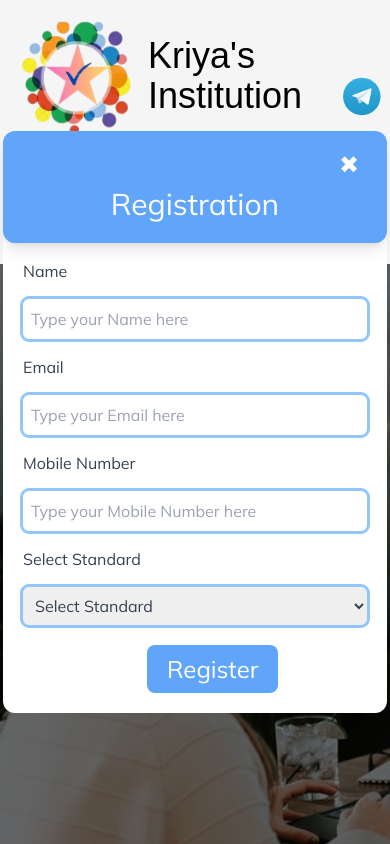
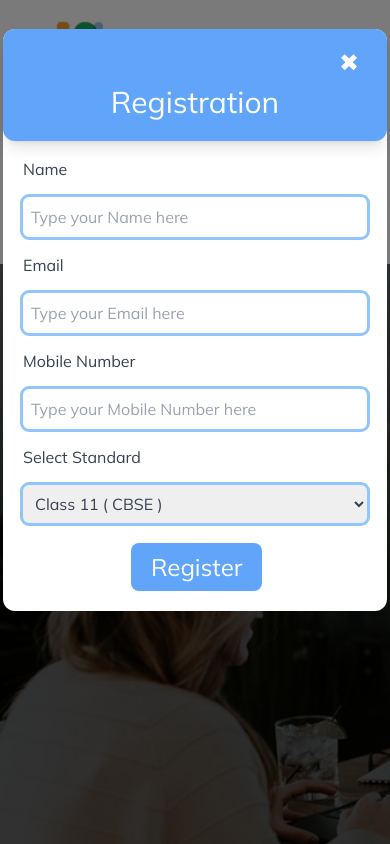
Before and after one commit to Smartsantosh1928/kriyas-institution, a React (Vite) app: page /home in a window 390 px wide. Shown: the top 844 px of the page. Built offline with nearby package versions, Linux system fonts and the light colour scheme; a web font is replaced by a local one.

Commit message:
fees removed

```diff
--- a/index.html
+++ b/index.html
@@ -2,11 +2,12 @@
 <html lang="en">
   <head>
     <meta charset="UTF-8" />
+    <meta name="google-site-verification" content="IrpqbHCZTxMXQKvYIVK4DTG_0aQgZO6_kmpXSfAXhfs" />
     <link rel="icon" type="image/png" href="/img/logo.jpg" />
     <!-- //meta tags for seo -->
     <meta name="title" content="Kriyas Institution" />
     <meta name="description" content="Kriyas Institution" />
-    <meta name="keywords" content="Kriyas academy, Institution for chemistry, Kriyas Institution,chemistry Institution" />
+    <meta name="keywords" content="kriyas institution,kriya's institution,Kriyasinstitution.in,kriyasinstitution,kriyas for chemistry,kriyas institution only for chemistry,kriyas institution for chemistry,kriyasinstitution for chemistry,chemistry learning,chemistry courses kriyas,chemistry for students,online chemistry,Kriyas Institution" />
     <meta name="author" content="Kriyas Institution" />
     <meta name="robots" content="index, follow" />
     <meta name="googlebot" content="index, follow" />
--- a/src/index.css
+++ b/src/index.css
@@ -4,11 +4,9 @@
 @tailwind utilities;
 
 body{
-    overflow: hidden;
     font-family: 'Mulish', sans-serif;
     background-color: #f5f5f5;
 }
-
 .edu {
     font-family: 'Edu NSW ACT Foundation', sans-serif;
 }
--- a/src/pages/home.jsx
+++ b/src/pages/home.jsx
@@ -12,14 +12,14 @@ import { useState } from 'react';
 import Coursecard from '../card/courseCard';
 import { coursedata, tndata } from '../data/course-data';
 import Swal from 'sweetalert2';
-import ReactLoading from 'react-loading';
+import Register from './register'
 
 export function Home() {
     const year = new Date().getFullYear();
 
     const hanndleDownload = () => {
 
-        fetch('https://plum-sparkling-squid.cyclic.app/downloadbrochure',
+        fetch('http://localhost:3000/downloadbrochure',
         {
           method:"GET",
         }).then(Response => Response.blob())
@@ -52,10 +52,13 @@ export function Home() {
     const scriptURL = "https://script.google.com/macros/s/AKfycbxqePwBS9AriYdbi69jTBdiftstxuPW5cgkoLfG6IZ_w3iidjSHZoqUtaBrXFFoOrs_/exec"
 
     const handlesubmit = async () => {
+      const emailRegex = /^[^\s@]+@[^\s@]+\.[^\s@]+$/;
       if(details.stud_name == "" || details.stud_name == undefined)
       Swal.fire({icon:"warning",title:"Please Enter Your Name"})
       else if(details.stud_email == "" || details.stud_email == undefined)
       Swal.fire({icon:"warning",title:"Please Enter Your Email"})
+      else if(!emailRegex.test(details.stud_email))
+      Swal.fire({icon:"warning",title:"Invalid Email format"})
       else if(details.stud_phone == "" || details.stud_phone == undefined)
       Swal.fire({icon:"warning",title:"Please Enter Your Mobile Number"})
       else if(details.stud_std == "" || details.stud_std == undefined)
@@ -74,7 +77,7 @@ export function Home() {
             'You Have Been Registered Successfully!',
             'Mentor Will Contact You Soon...'
             )
-            fetch("https://plum-sparkling-squid.cyclic.app/sendmail",
+            fetch("http://localhost:3000/sendmail",
             {
               method: 'POST',
               headers: {
@@ -85,14 +88,13 @@ export function Home() {
             setisloading(false)
             setDetails({});
             document.querySelectorAll("input").forEach(input => input.value = "");
-            document.querySelectorAll("select").value = "";
-
+            setpopup(false)
           })
           .catch(error => console.error('Error!', error.message))
         }
     }
 
-    const [popup,setpopup] = useState(true)
+    const [popup,setpopup] = useState(false)
     const handlePopup = () => {
       setpopup(!popup)
     }
@@ -102,17 +104,6 @@ export function Home() {
         setpopup(!popup)
       }, 5000);
     },[])
-
-    if (popup)
-      document.body.style.overflow = 'auto';
-    else
-    {
-      window.scrollTo(0,0);
-      document.body.style.overflow = 'hidden';
-      if(window.scrollY!==0)
-      window.scrollTo(0,0)
-    }
-
 
     const handlescroll = ()=>{
       window.scroll({
@@ -126,6 +117,7 @@ export function Home() {
             <div className='w-full h-auto flex md:flex-row bg-[#f5f5f5] p-5 flex-col edu'>
                 <img src="/img/logo.png" alt="LOGO" className='w-28 h-28 md:w-40 md:h-40 mr-3'/>
                 <span className='text-4xl -mt-24 ml-32 text-start md:ml-0 md:text-6xl md:mt-12'>Kriya's Institution</span>
+                <span className='text-4xl -mt-24 ml-32 text-start md:ml-0 md:text-6xl md:mt-12 hidden'>Kriyas Institution</span>
                     <a href="https://t.me/+0UkplEEdQX4zZTQ1" target="_blank" className='ml-auto -mr-5 -mt-12 md:mt-0 flex flex-row border border-none p-2 rounded-3xl md:mb-32 md:-mr-44'>
                         <img src={Telegramsvg} alt="Telegram" className='w-10 h-10 hover:bg-[#239bcd] rounded-lg' />
                         <span className='text-3xl  hidden md:block'>Telegram Channel</span>
@@ -136,6 +128,7 @@ export function Home() {
             <div className="absolute top-0 h-full w-full bg-[url('/img/teamwork.jpg')] bg-cover" />
             <div className="absolute top-0 h-full w-full bg-black/50 bg-cover bg-center" />
         </div>
+        { popup&&<Register popup={popup} handlePopup={handlePopup} handleChange={handleChange} details={details} handlesubmit={handlesubmit} isloading={isloading} setisloading={setisloading}/>}
         <div className='w-full h-auto text-4xl bg-[#f5f5f5] text-blue-500 p-5 grid grid-cols-1 md:grid-cols-2'>
             <div className='md:mt-24 mt-0'>
                 <div className='flex flex-row items-center justify-center'>
@@ -185,7 +178,7 @@ export function Home() {
               </Card>
             ))}
           </div>
-      <div className={`container mx-auto p-4 ${popup ? 'hidden' : 'block'}`}>
+      {/* <div className={`container mx-auto p-4 ${popup ? 'hidden' : 'block'}`}>
         <Card className="absolute top-2/4 left-2/4 w-full max-w-[24rem] -translate-y-2/4 -translate-x-2/4">
           <CardHeader
             variant="gradient"
@@ -215,9 +208,9 @@ export function Home() {
               <option value="TNBSE Class 12 (Eng)">TNBSE Class 12  ( Medium:Eng )</option>
               <option value="NEET/JEE">NEET/JEE</option>
             </select>
-            {/* <div className="-ml-2.5 flex">
+             <div className="-ml-2.5 flex">
               <checkbox label="I agree the Terms and Conditions" checked={details.terms} name="terms" onChange={(e) => {setDetails(e.target.checked)}}/>
-            </div> */}
+            </div>
           </CardBody>
           <CardFooter className="pt-0">
             {
@@ -232,7 +225,7 @@ export function Home() {
 
          </CardFooter>
         </Card>
-      </div>
+      </div> */}
       <section data-section="course">
       <div className='w-full h-full grid grid-cols-1 md:grid-cols-4 p-10 -mt-16 mb-24 gap-10'>
           {
--- /dev/null
+++ b/src/pages/register.jsx
@@ -0,0 +1,58 @@
+import React from "react"
+import { Card,CardHeader,CardBody,Typography,Button,Avatar,CardFooter,Input,Select,Option,Checkbox } from "@material-tailwind/react";
+import ReactLoading from 'react-loading';
+
+
+const Register =({popup,handlePopup,handleChange,details,handlesubmit,isloading})=>{
+return <div className=" fixed inset-0  bg-black bg-opacity-50 z-50  w-full h-full">
+       <div className={`container fixed top-80 z-10 mx-auto p-4}`}>
+        <Card className="absolute top-2/4 left-2/4 w-full max-w-[24rem] -translate-y-2/4 -translate-x-2/4">
+          <CardHeader
+            variant="gradient"
+            color="blue"
+            className="mb-4 grid h-28 place-items-center p-5 bg-blue-400"
+            >
+            <button onClick={handlePopup} className='p-1 px-2 hover:bg-[#ffffff] hover:opacity-50 hover:text-black rounded-full ml-auto -mt-2 text-2xl'>&#10006;</button>
+            <Typography variant="h3">
+              Registration
+            </Typography>
+          </CardHeader>
+          <CardBody className="flex flex-col gap-4 px-5 w-full">
+            <span>Name</span>
+            <input type="text" label="Name" size="lg" name="stud_name" onChange={handleChange} placeholder="Type your Name here" className='outline rounded-md p-2 outline-blue-300'/>
+            <span>Email</span>
+            <input type="email" label="Email" size="lg" name="stud_email" onChange={handleChange} placeholder="Type your Email here" className='outline rounded-md p-2 outline-blue-300'/>
+            <span>Mobile Number</span>
+            <input type="text" label="Phone" size="lg" name="stud_phone" onChange={handleChange} placeholder="Type your Mobile Number here" className='outline rounded-md p-2 outline-blue-300'/>
+              <span>Select Standard</span>
+            <select label="Select Class" name="stud_std" value={details.stud_std} onChange={handleChange} className='outline rounded-md p-2 outline-blue-300'>
+              <option value="" disabled defaultValue={""}>Select Standard</option>
+              <option value="Class 11 (CBSE)">Class 11 ( CBSE )</option>
+              <option value="Class 12 (CBSE)">Class 12 ( CBSE )</option>
+              <option value="TNBSE Class 11 (Tam)">TNBSE Class 11 ( Medium:Tam )</option>
+              <option value="TNBSE Class 12 (Tam)">TNBSE Class 12  ( Medium:Tam )</option>
+              <option value="TNBSE Class 11 (Eng)">TNBSE Class 11 ( Medium:Eng )</option>
+              <option value="TNBSE Class 12 (Eng)">TNBSE Class 12  ( Medium:Eng )</option>
+              <option value="NEET/JEE">NEET/JEE</option>
+            </select>
+            {/* <div className="-ml-2.5 flex">
+              <checkbox label="I agree the Terms and Conditions" checked={details.terms} name="terms" onChange={(e) => {setDetails(e.target.checked)}}/>
+            </div> */}
+          </CardBody>
+          <CardFooter className="pt-0">
+            {
+              isloading ?
+              <div className='flex justify-center items-center p-5'>
+              <ReactLoading type={"spinningBubbles"} color={"lightblue"} height={'10%'} width={'20%'} />
+              </div>
+              : <button className='px-5 p-2 text-white text-2xl ml-32 bg-blue-400 rounded-lg my-5' onClick={handlesubmit}>
+              Register
+            </button>
+            }
+
+         </CardFooter>
+        </Card>
+      </div>
+    </div>
+}
+export default Register;
--- a/src/pages/upload.jsx
+++ b/src/pages/upload.jsx
@@ -31,7 +31,7 @@ const handleFileUpload = (event) => {
       const formData = new FormData();
       formData.append('file', file);
       setIsLoading(true)
-      fetch('https://plum-sparkling-squid.cyclic.app/upload', {
+      fetch('http://localhost:3000/upload', {
         method: 'POST',
         body: formData,
       }).then(async response =>
```
Also changed, not shown: src/card/courseCard.jsx (+5 -10 lines), src/pages/footer.jsx (+0 -9 lines), 1 other file (tests, documents, lock files or other folders).
